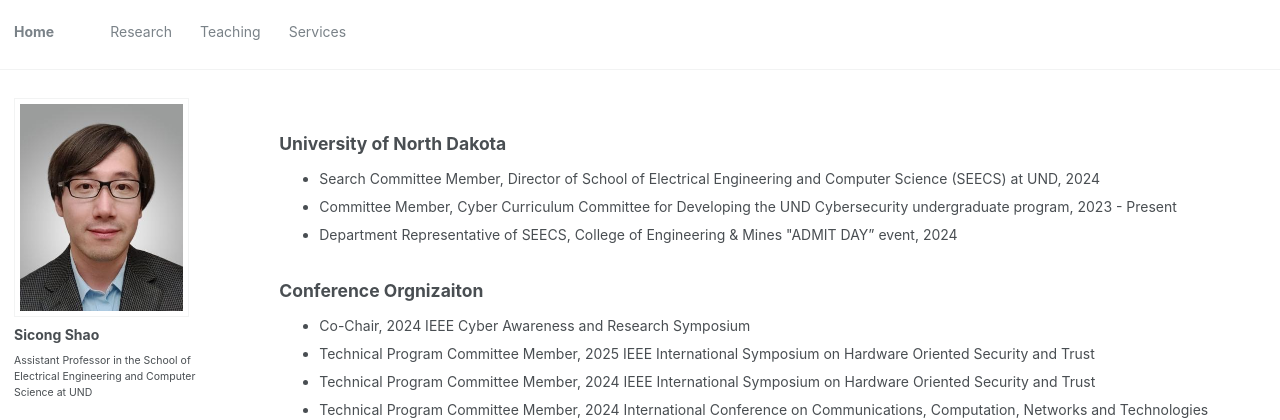
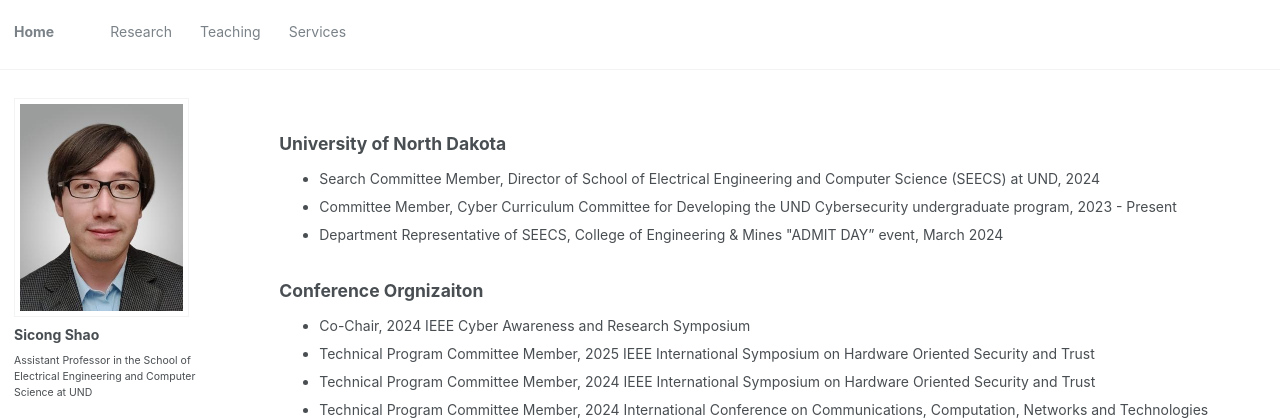
Before and after one commit to sicongshao/sicongshao.github.io, a Jekyll site: the page built from _pages/services.html, in a window 1280 px wide and 900 px high. Shown: the top 420 px of the window. Built offline with Jekyll 4.4.1, drawn with Linux system fonts in a browser that asks for light colours; some web fonts are replaced.

Commit message:
first commit

```diff
--- a/_pages/services.html
+++ b/_pages/services.html
@@ -24,7 +24,7 @@ author_profile: true
 <ul>
 <li>Search Committee Member, Director of School of Electrical Engineering and Computer Science (SEECS) at UND, 2024</li>
 <li>Committee Member, Cyber Curriculum Committee for Developing the UND Cybersecurity undergraduate program, 2023 - Present</li>
-<li>Department Representative of SEECS, College of Engineering & Mines "ADMIT DAY” event, 2024</li>
+<li>Department Representative of SEECS, College of Engineering & Mines "ADMIT DAY” event, March 2024</li>
 </ul>
 
 
```
